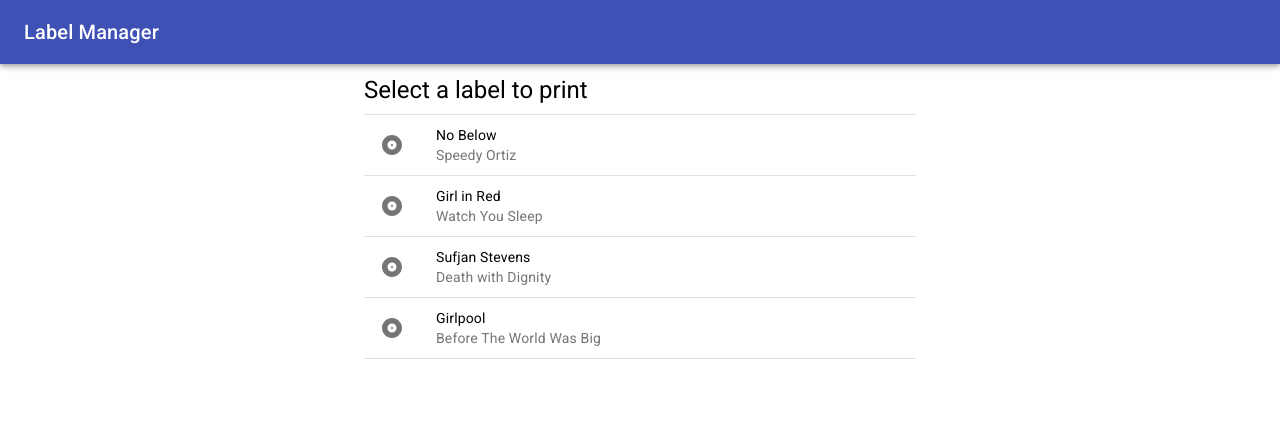
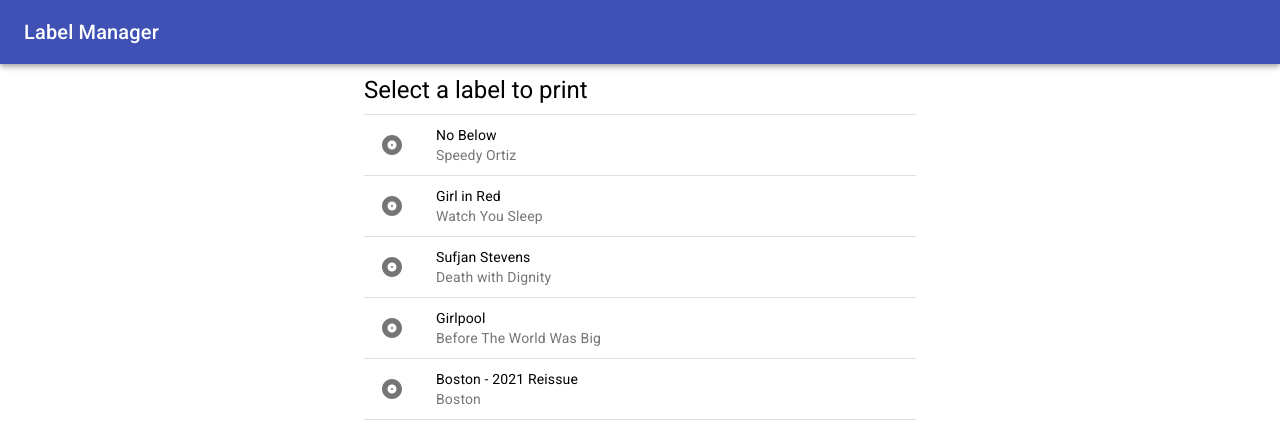
Before and after one commit to GRarer/lp, a React (Create React App) app: page / in a window 1280 px wide. Shown: the top 444 px of the page. Built offline with nearby package versions, Linux system fonts and the light colour scheme.

Commit message:
implement opening new tab for label

```diff
--- a/src/index.tsx
+++ b/src/index.tsx
@@ -3,12 +3,22 @@
 import './index.css';
 import App from './ui/App';
 import reportWebVitals from './reportWebVitals';
+import { getItemFromUrlParam } from './service/url';
+import { RecordLabel } from './service/model';
+import { Label } from './ui/Label';
+
+// check whether current tab is a label opened from another tab
+const itemFromUrl: RecordLabel | undefined = getItemFromUrlParam();
 
 ReactDOM.render(
   <React.StrictMode>
     <link rel="stylesheet" href="https://fonts.googleapis.com/css?family=Roboto:300,400,500,700&display=swap" />
     <link rel="stylesheet" href="https://fonts.googleapis.com/icon?family=Material+Icons" />
-    <App />
+    {
+      itemFromUrl
+      ? <Label item={itemFromUrl}/> // display label page instead of app if an item was specified in url params
+      : <App/>
+    }
   </React.StrictMode>,
   document.getElementById('root'),
 );
--- /dev/null
+++ b/src/service/url.ts
@@ -0,0 +1,28 @@
+import { RecordLabel } from "./model";
+
+const itemUUIDSearchKey = "item";
+
+export function getItemFromUrlParam(): RecordLabel | undefined {
+    const urlSearch = new URLSearchParams(window.location.search);
+    const uuid = urlSearch.get(itemUUIDSearchKey);
+    if (!uuid) {
+        return undefined;
+    }
+    const json = window.sessionStorage.getItem(uuid);
+    // TODO validate format of loaded json
+    if (json) {
+        return JSON.parse(json);
+    } else {
+        return undefined;
+    }
+}
+
+export function openItemInNewTab(item: RecordLabel): void {
+    const uuid = item._uuid;
+    // save label data to session storage so it can be accessed from new tab
+    window.sessionStorage.setItem(uuid, JSON.stringify(item));
+    // open new tab to show label
+    const url = new URL(window.location.href);
+    url.search = (new URLSearchParams({[itemUUIDSearchKey]:uuid})).toString();
+    window.open(url.toString(), "_blank");
+}
--- a/src/ui/App.tsx
+++ b/src/ui/App.tsx
@@ -4,6 +4,7 @@
 import { Container } from '@material-ui/core';
 import { RecordLabel } from '../service/model';
 import { Selector } from './Selector';
+import { openItemInNewTab } from '../service/url';
 
 // TODO remove fake data
 const fakeData: RecordLabel[] = [
@@ -31,6 +32,20 @@
     releaseDate: "2015",
     _uuid: "100"
   },
+  {
+    artist: "Boston",
+    acquisition: "6/22/21",
+    discogsLog: "Yes",
+    genre: "Rock",
+    notes: "Per Wikipedia … “All eight songs—most commonly the album's A-side—are in constant rotation on classic rock radio.”",
+    price: "$23.69",
+    releaseDate: "1976",
+    score: "5",
+    source: "New - Barnes & Nobel",
+    thoughts: "It is my favorite album and the album I used to teach myself to play the drums. ",
+    title: "Boston - 2021 Reissue",
+    _uuid: "c1a97d4f-8c27-4f44-a839-5acb408c931a",
+  }
 ]
 
 type AppStep = {
@@ -45,7 +60,6 @@
     super(props);
 
     this.handleUpload = this.handleUpload.bind(this);
-    this.handleSelectItem = this.handleSelectItem.bind(this);
 
     this.state = {step: { step: "upload" }};
 
@@ -59,17 +73,11 @@
     });
   }
 
-  private handleSelectItem(item: RecordLabel): void {
-    // TODO show item's label page
-    console.log(item);
-  }
-
-
   render(): JSX.Element {
     const currentStep = this.state.step;
     const currentStepControl = currentStep.step === "upload"
       ? <Uploader onUpload={this.handleUpload}/>
-      : <Selector items={currentStep.items} onSelect={this.handleSelectItem}/>
+      : <Selector items={currentStep.items} onSelect={openItemInNewTab}/>
 
     return (
       <div>
--- /dev/null
+++ b/src/ui/Label.tsx
@@ -0,0 +1,15 @@
+import React from "react";
+import { RecordLabel } from "../service/model";
+
+export class Label extends React.Component<{item: RecordLabel}> {
+    // TODO render label
+    render(): JSX.Element {
+        const item = this.props.item;
+        return (
+            <div>
+                <p>{item.title}</p>
+                <p>{item.artist}</p>
+            </div>
+        )
+    }
+}
```
